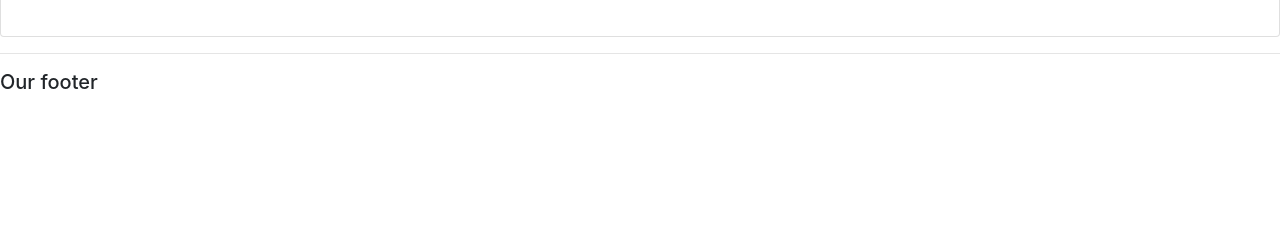
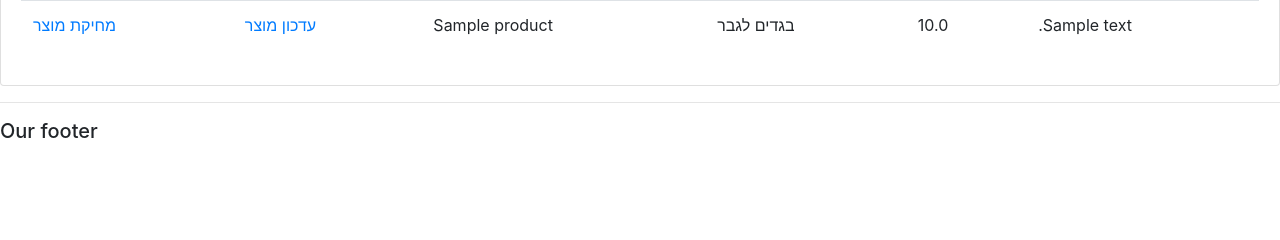
Before and after one commit to hackathonteam16/hackathon_web, a Django app: page /my_products/ in a window 1280 px wide. Shown: the part 257-497 px from the top of the page. Run offline with Django 3.2, Linux system fonts and the light colour scheme; tables that the repository leaves empty hold one stand-in row (values such as "Sample post"); some libraries are stand-ins or nearby versions.

Commit message:
update creating new_shop

```diff
--- a/store_owner/views.py
+++ b/store_owner/views.py
@@ -30,9 +30,10 @@ def my_products(request):
     total_orders = orders.count()
     delivered = orders.filter(status='Delivered').count()
     pending = orders.filter(status='Pending').count()
+    products = Product.objects.all()
     context = {'orders': orders, 'customers': customers, 'total_customers': total_customers,
-               'total_orders': total_orders, 'delivered': delivered, 'pending': pending}
-    products = Product.objects.all()
+               'total_orders': total_orders, 'delivered': delivered, 'pending': pending,'products' : products}
+
     return render(request, 'store_owner/my_products.html', context)
 
 
--- a/templates/store_owner/my_products.html
+++ b/templates/store_owner/my_products.html
@@ -1,8 +1,7 @@
 {%  extends 'store_owner/main.html' %}
 {% block content %}
 <br>
-
-		<div class="row">
+		<div class="row" dir = "rtl">
 			<div class="col-md">
 				<div class="card card-body">
 					<h5>המוצרים שלי</h5>
@@ -19,12 +18,13 @@
                         {% for i in products  %}
 {#                            #add a new table row in each iteration#}
                             <tr>
-                                <td>{{i.name}} </td>
+
+                                <td>{{i.description}} </td>
                                 <td>{{i.price}} </td>
                                 <td>{{i.category}} </td>
-                                <td>{{i.description}} </td>
-                                     <td><a href="">update</a></td>
-                                     <td><a href="">delete</a></td>
+                                <td>{{i.name}} </td>
+                                    <td><a href="">עדכון מוצר</a></td>
+                                    <td><a href="">מחיקת מוצר</a></td>
 
                             </tr>
                         {% endfor %}
```
